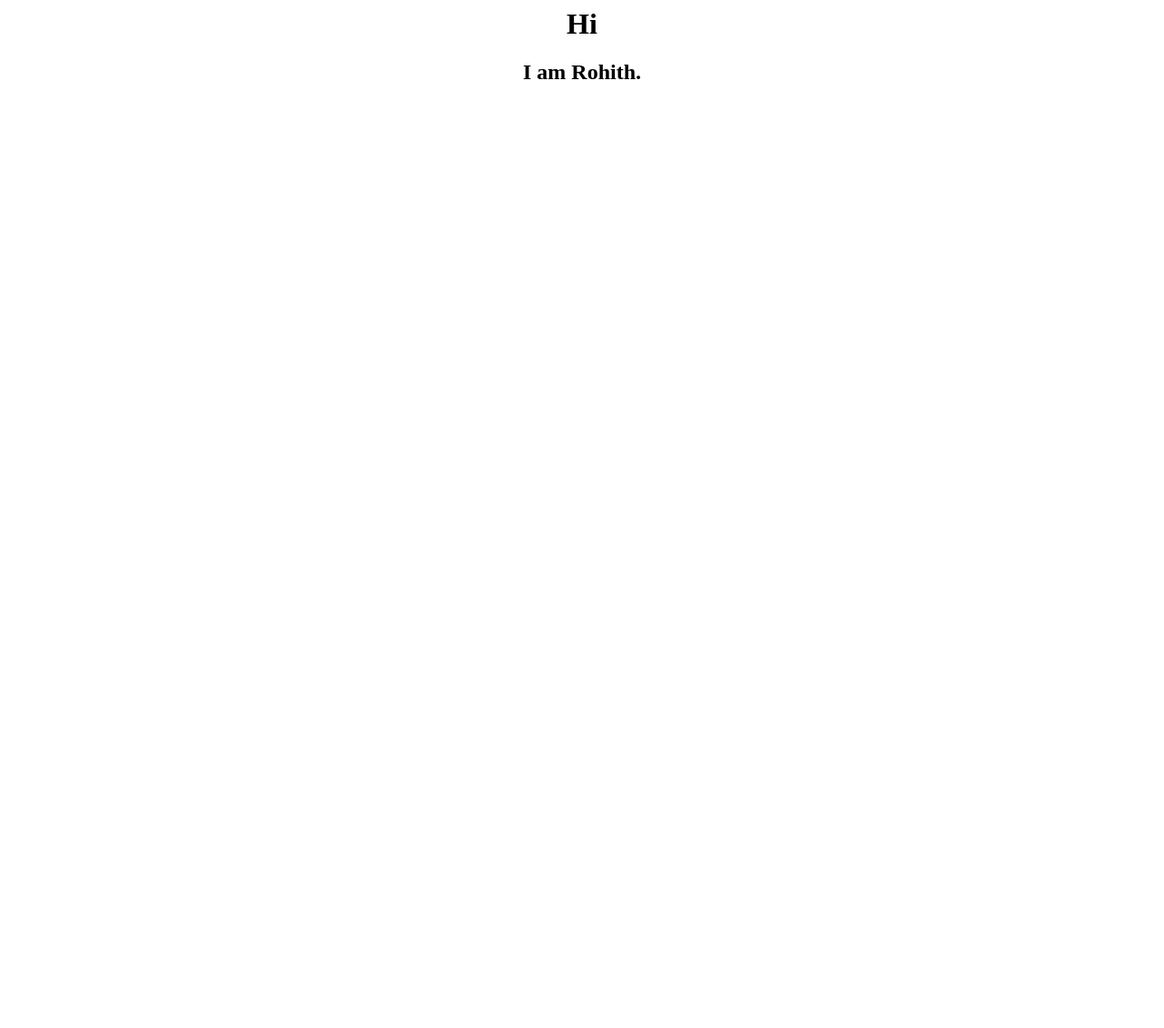
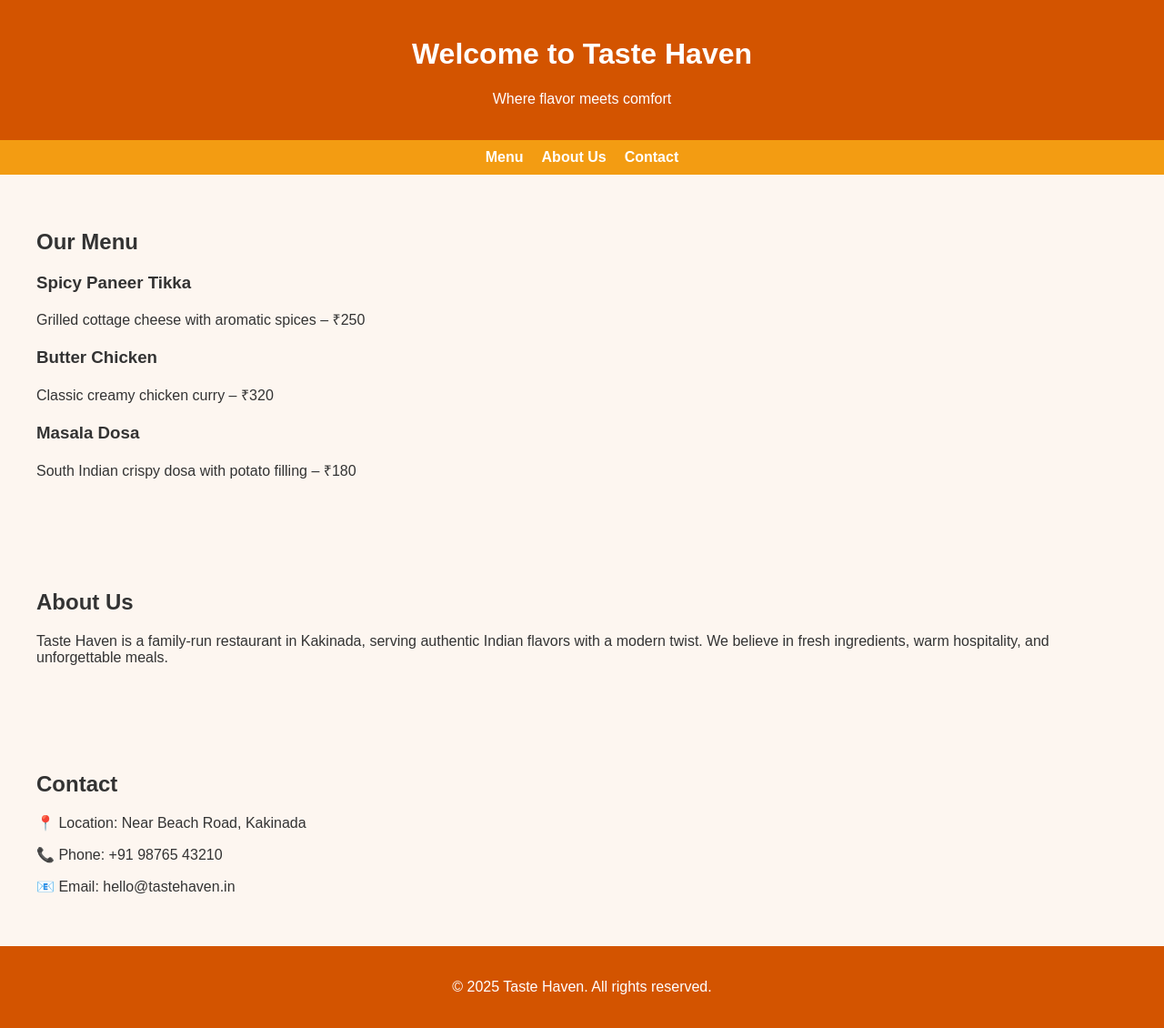
Before and after one commit to rohithb1806/my-second-repo, a plain HTML site: page index.html in a window 1280 px wide. Shown: the whole page at 91% size. Before the commit the page ends 800 px from the top, so only its background shows below. Drawn offline with Linux system fonts and the light colour scheme.

Commit message:
Update index.html
new restaurent app

```diff
--- a/index.html
+++ b/index.html
@@ -1,13 +1,92 @@
-<html>
-  <head>
-    <title>www.web</title>
-  </head>
-  <body>
-    <center>
-      <h1>
-        Hi
-      </h1>
-      <h2>I am Rohith.</h2>
-    </center>
-  </body>
+<!DOCTYPE html>
+<html lang="en">
+<head>
+  <meta charset="UTF-8" />
+  <meta name="viewport" content="width=device-width, initial-scale=1.0" />
+  <title>Taste Haven</title>
+  <style>
+    body {
+      font-family: Arial, sans-serif;
+      margin: 0;
+      background-color: #fdf6f0;
+      color: #333;
+    }
+    header {
+      background-color: #d35400;
+      color: white;
+      padding: 20px;
+      text-align: center;
+    }
+    nav {
+      background-color: #f39c12;
+      display: flex;
+      justify-content: center;
+      gap: 20px;
+      padding: 10px;
+    }
+    nav a {
+      color: white;
+      text-decoration: none;
+      font-weight: bold;
+    }
+    section {
+      padding: 40px;
+    }
+    .menu-item {
+      margin-bottom: 20px;
+    }
+    footer {
+      background-color: #d35400;
+      color: white;
+      text-align: center;
+      padding: 20px;
+    }
+  </style>
+</head>
+<body>
+
+  <header>
+    <h1>Welcome to Taste Haven</h1>
+    <p>Where flavor meets comfort</p>
+  </header>
+
+  <nav>
+    <a href="#menu">Menu</a>
+    <a href="#about">About Us</a>
+    <a href="#contact">Contact</a>
+  </nav>
+
+  <section id="menu">
+    <h2>Our Menu</h2>
+    <div class="menu-item">
+      <h3>Spicy Paneer Tikka</h3>
+      <p>Grilled cottage cheese with aromatic spices – ₹250</p>
+    </div>
+    <div class="menu-item">
+      <h3>Butter Chicken</h3>
+      <p>Classic creamy chicken curry – ₹320</p>
+    </div>
+    <div class="menu-item">
+      <h3>Masala Dosa</h3>
+      <p>South Indian crispy dosa with potato filling – ₹180</p>
+    </div>
+  </section>
+
+  <section id="about">
+    <h2>About Us</h2>
+    <p>Taste Haven is a family-run restaurant in Kakinada, serving authentic Indian flavors with a modern twist. We believe in fresh ingredients, warm hospitality, and unforgettable meals.</p>
+  </section>
+
+  <section id="contact">
+    <h2>Contact</h2>
+    <p>📍 Location: Near Beach Road, Kakinada</p>
+    <p>📞 Phone: +91 98765 43210</p>
+    <p>📧 Email: hello@tastehaven.in</p>
+  </section>
+
+  <footer>
+    <p>&copy; 2025 Taste Haven. All rights reserved.</p>
+  </footer>
+
+</body>
 </html>
```
